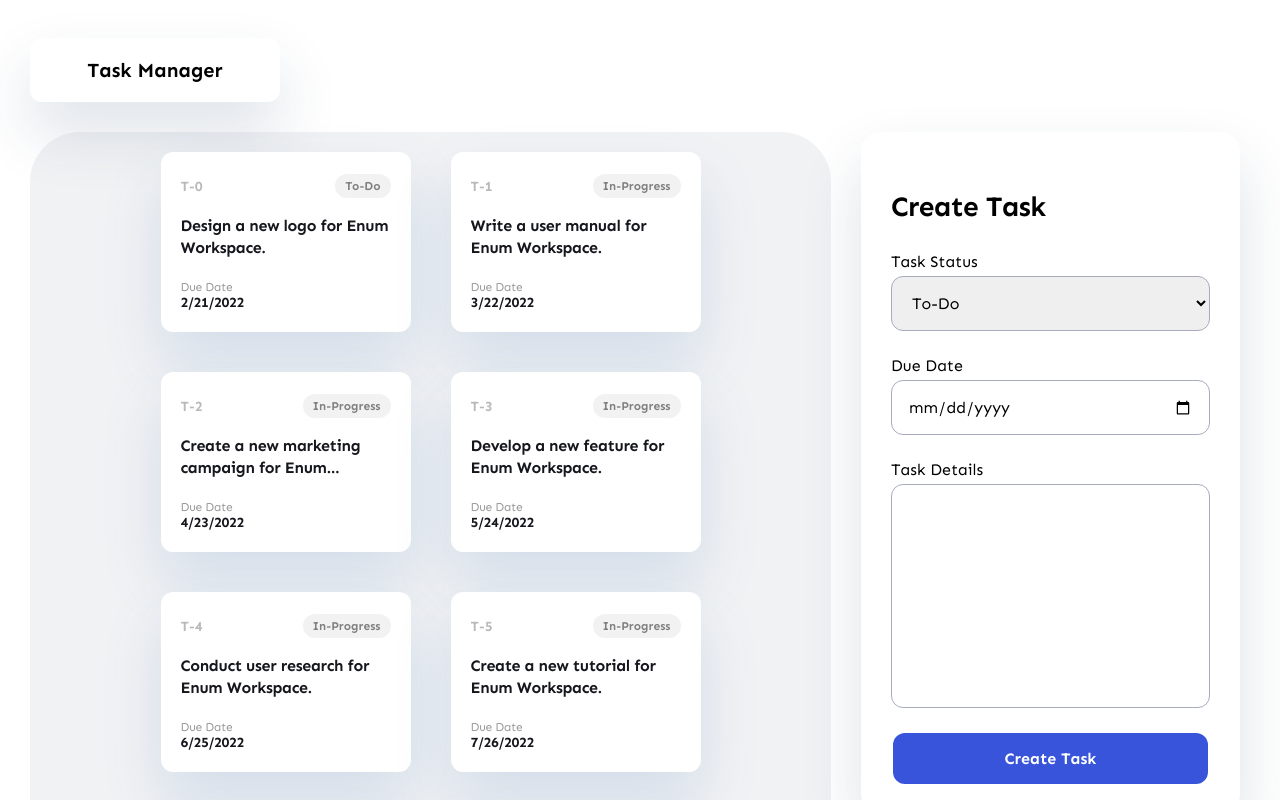
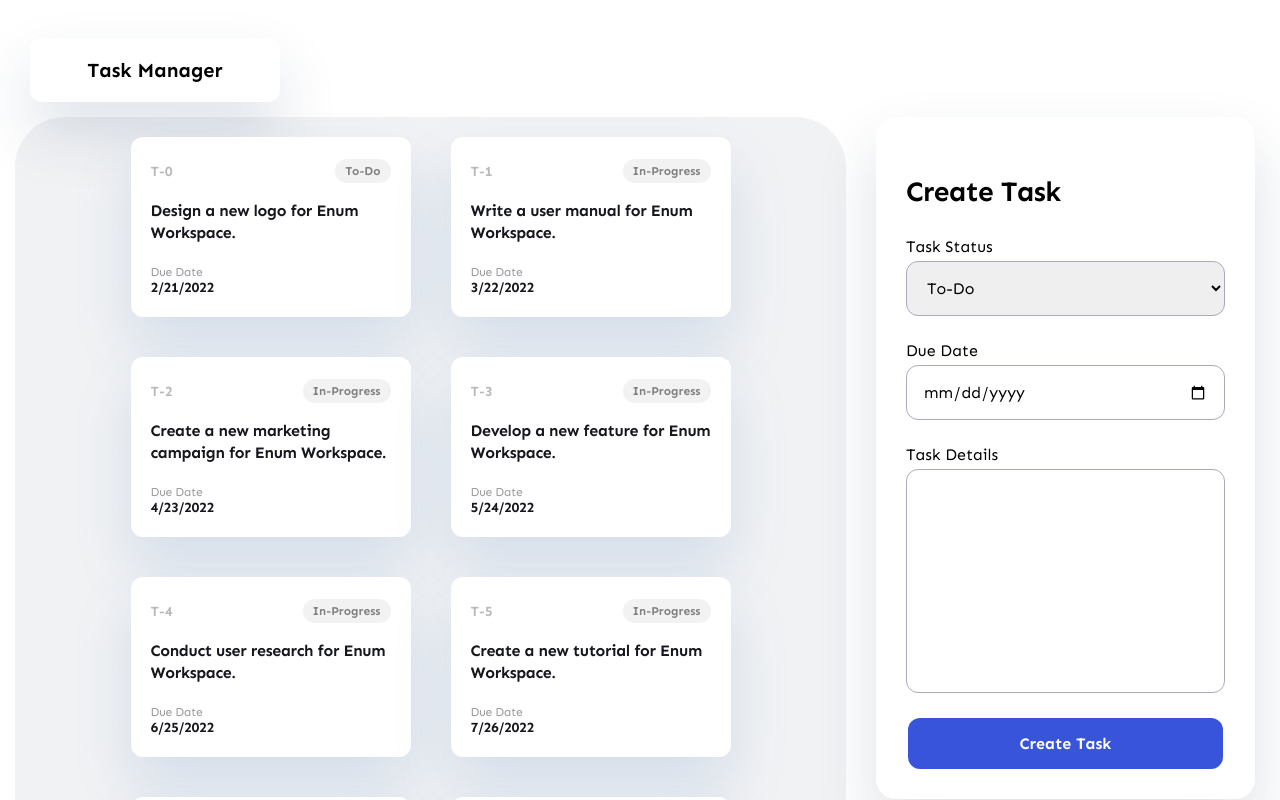
Before and after one commit to DANIEL886886/Sprint16, a React (Create React App) app in the folder ex1/TaskManager/: page / in a window 1280 px wide. Shown: the top 800 px of the page. Built offline with nearby package versions, Linux system fonts and the light colour scheme.

Commit message:
Added functionality: Date edit in TaskCards

```diff
--- a/ex1/TaskManager/src/App.css
+++ b/ex1/TaskManager/src/App.css
@@ -1,7 +1,7 @@
 .app-container {
-  min-height: 100vh;
+  min-height: 78vh;
   display: flex;
-  padding: 30px;
+  padding: 15px;
   max-height: auto;
 }
 
--- a/ex1/TaskManager/src/App.jsx
+++ b/ex1/TaskManager/src/App.jsx
@@ -57,7 +57,12 @@ function App() {
 		setCounter((prevState) => prevState + 1);
 	};
 
-	const onEditTask = (id, updatedTaskDetails, updatedTaskStatus) => {
+	const onEditTask = (
+		id,
+		updatedTaskDetails,
+		updatedTaskStatus,
+		updatedDueDate
+	) => {
 		if (!updatedTaskDetails.trim()) {
 			console.error("Cannot update task with empty details");
 			return;
@@ -69,6 +74,7 @@ function App() {
 						...task,
 						details: updatedTaskDetails,
 						status: updatedTaskStatus,
+						dueDate: updatedDueDate,
 					};
 				}
 				return task;
--- a/ex1/TaskManager/src/components/DateContainer/DateContainer.css
+++ b/ex1/TaskManager/src/components/DateContainer/DateContainer.css
@@ -13,3 +13,21 @@
   letter-spacing: -0.03em;
   color: #16171d;
 }
+
+.due-date input {
+  font-size: 12px;
+  font-weight: bold;
+  margin-left: -10px;
+  margin-bottom: 10px;
+  border-radius: 5px;
+  border-style: none;
+}
+
+.due-date input:focus {
+  font-size: 12px;
+  font-weight: bold;
+  margin-left: -10px;
+  margin-bottom: 10px;
+  border-radius: 10px;
+  border-style: none;
+}
--- a/ex1/TaskManager/src/components/DateContainer/DateContainer.jsx
+++ b/ex1/TaskManager/src/components/DateContainer/DateContainer.jsx
@@ -1,16 +1,28 @@
+// DateContainer.js
 import "./DateContainer.css";
 import React from "react";
 
 function DateContainer(props) {
-  return (
-    <div className="due-date">
+	const date = new Date(props.date); // parse the date string into a Date object
 
-      <p>Due Date</p>
+	const handleDateChange = (e) => {
+		props.onDateChange(e.target.value);
+	};
 
-      <p>{props.date.toLocaleDateString()}</p>
-
-    </div>
-  );
+	return (
+		<div className="due-date">
+			<p>Due Date</p>
+			{props.isEditMode ? (
+				<input
+					type="date"
+					defaultValue={date.toISOString().split("T")[0]}
+					onChange={handleDateChange}
+				/>
+			) : (
+				<p>{date.toLocaleDateString()}</p>
+			)}
+		</div>
+	);
 }
 
 export default DateContainer;
--- a/ex1/TaskManager/src/components/TaskCard/TaskCard.css
+++ b/ex1/TaskManager/src/components/TaskCard/TaskCard.css
@@ -1,5 +1,5 @@
 .card-wrapper {
-  width: 250px;
+  width: 280px;
   height: 180px;
   background: #ffffff;
   box-shadow: 0px 30px 60px rgba(50, 105, 173, 0.15);
@@ -16,12 +16,14 @@
 }
 
 .card-content textarea {
+  font-weight: bold;
+  font-size: 14px;
   height:60px;
   width: 200px;
   max-height: 60px;
   min-height: 60px;
-  max-width: 200px;
-  min-width: 200px;
+  max-width: 240px;
+  min-width: 240px;
   display: block;
   padding: 0px 0px;
   background: #fdfdfd;
@@ -32,6 +34,8 @@
 .card-content textarea:focus {
   border-color: #00000000;
   outline: none;
+  font-weight: bold;
+  font-size: 14px;
 }
 
 /* .card-header textarea {
--- a/ex1/TaskManager/src/components/TaskCard/TaskCard.jsx
+++ b/ex1/TaskManager/src/components/TaskCard/TaskCard.jsx
@@ -1,3 +1,4 @@
+// TaskCard.js
 import "./TaskCard.css";
 import Badge from "../Badge/Badge";
 import DateContainer from "../DateContainer/DateContainer";
@@ -7,6 +8,7 @@ function TaskCard(props) {
 	const [isEditMode, setIsEditMode] = useState(false);
 	const [editedTaskDetails, setEditedTaskDetails] = useState(props.details);
 	const [editedTaskStatus, setEditedTaskStatus] = useState(props.status);
+	const [editedTaskDate, setEditedTaskDate] = useState(props.dueDate);
 
 	const handleDelete = (e) => {
 		e.stopPropagation();
@@ -23,7 +25,13 @@ function TaskCard(props) {
 		console.log("Saving changes on TaskCard no:", props.id);
 		console.log("Saving changes with new status:", editedTaskStatus);
 		console.log("Saving changes with new details:", editedTaskDetails);
-		props.onEditTask(props.id, editedTaskDetails, editedTaskStatus);
+		console.log("Saving changes with new date:", editedTaskDate);
+		props.onEditTask(
+			props.id,
+			editedTaskDetails,
+			editedTaskStatus,
+			editedTaskDate
+		);
 		setIsEditMode(false);
 	};
 
@@ -32,6 +40,11 @@ function TaskCard(props) {
 		setIsEditMode(false);
 		setEditedTaskDetails(props.details);
 		setEditedTaskStatus(props.status);
+		setEditedTaskDate(props.dueDate);
+	};
+
+	const handleDateChange = (newDate) => {
+		setEditedTaskDate(newDate);
 	};
 
 	const handleStatusChange = (e) => {
@@ -105,7 +118,11 @@ function TaskCard(props) {
 			</div>
 
 			<div className="card-footer">
-				<DateContainer date={props.dueDate} />
+				<DateContainer
+					date={isEditMode ? editedTaskDate : props.dueDate}
+					isEditMode={isEditMode}
+					onDateChange={handleDateChange}
+				/>
 				{props.isFocused ? (
 					<button className="task-btn-delete" onClick={handleDelete}>
 						Delete
```
